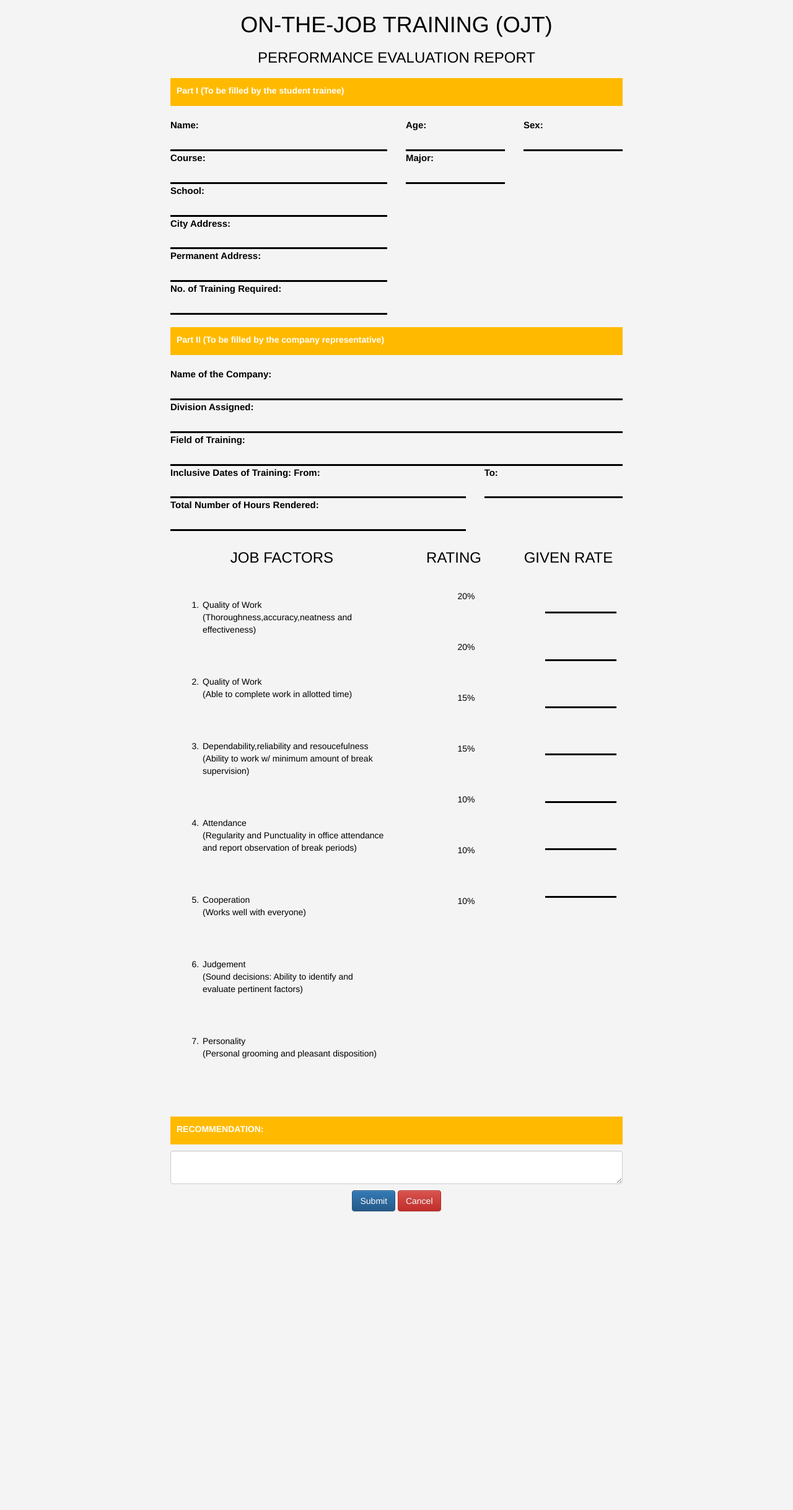
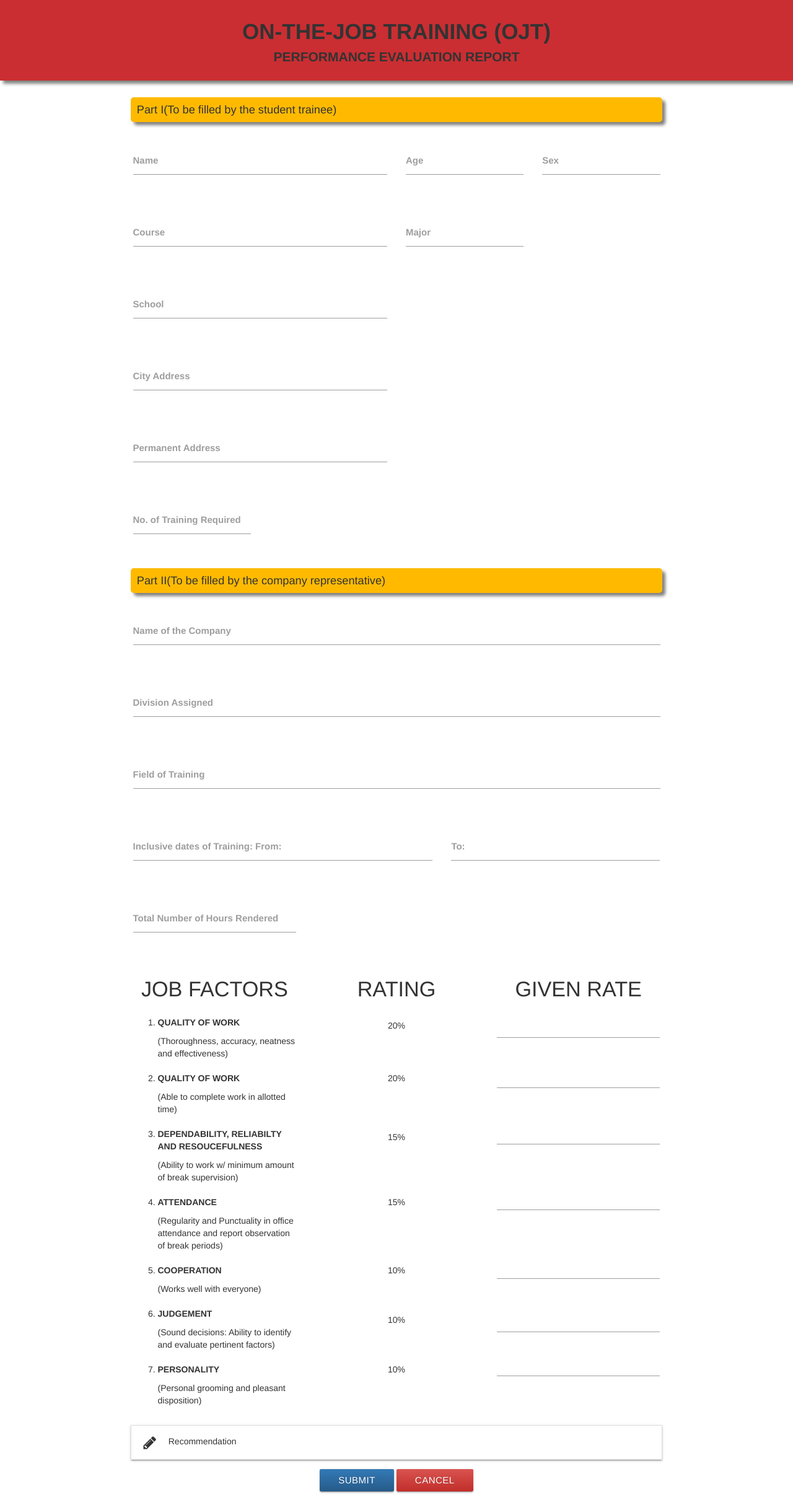
Before and after one commit to glennmichael123/thesis, a CodeIgniter app: page /database/index.php/main/finalevaluation in a window 1280 px wide. Shown: the whole page at 62% size. Before the commit the page ends 1956 px from the top, so only its background shows below. Run offline with CodeIgniter, Linux system fonts and the light colour scheme; data that the repository does not hold is empty; some libraries are stand-ins or nearby versions.

Commit message:
new finalevaluation

```diff
--- a/application/views/finalevaluation.php
+++ b/application/views/finalevaluation.php
@@ -1,9 +1,6 @@
 <!DOCTYPE html>
   <html>
-
     <head>
-    <link rel="icon" href="favicon.ico">
-    <!-- Latest compiled and minified CSS -->
       <link rel="stylesheet" href="https://maxcdn.bootstrapcdn.com/bootstrap/3.3.7/css/bootstrap.min.css" integrity="sha384-BVYiiSIFeK1dGmJRAkycuHAHRg32OmUcww7on3RYdg4Va+PmSTsz/K68vbdEjh4u" crossorigin="anonymous">
       <script src="https://ajax.googleapis.com/ajax/libs/jquery/3.2.1/jquery.min.js"></script>
       <script src="<?php echo base_url() ?>assets/js/swal.js"></script>
@@ -16,196 +13,274 @@
       <link href="https://fonts.googleapis.com/css?family=Open+Sans" rel="stylesheet">
       <link rel="stylesheet" href="https://maxcdn.bootstrapcdn.com/font-awesome/4.7.0/css/font-awesome.min.css" crossorigin="anonymous">
       <link href="https://fonts.googleapis.com/css?family=Roboto" rel="stylesheet">
+
+      <!--Import Google Icon Font-->
+      <link href="https://fonts.googleapis.com/icon?family=Material+Icons" rel="stylesheet">
+      <!--Import materialize.css-->
+      <link type="text/css" rel="stylesheet" href="css/materialize.min.css"  media="screen,projection"/>
+      <!--Let browser know website is optimized for mobile-->
+      <meta name="viewport" content="width=device-width, initial-scale=1.0"/>
+      <!-- Compiled and minified CSS -->
+      <link rel="stylesheet" href="https://cdnjs.cloudflare.com/ajax/libs/materialize/0.100.2/css/materialize.min.css">
+       <!-- Compiled and minified JavaScript -->
+       <script src="https://cdnjs.cloudflare.com/ajax/libs/materialize/0.100.2/js/materialize.min.js"></script>
+    </head>
     <style type="text/css">
-        body{
-             background-color: #F4F4F4;
+      h1.heading{
+        text-transform: uppercase;
+        font-size: 2.5em;
+        font-weight: bold;
+        text-align: center;
+      }
+      h3.heading{
+        text-align: center;
+        font-weight: bold;
+        text-transform: uppercase;
+        margin-top: -15px;
+        font-size: 1.5em;
       }
       header{
+        background-color: #ca2e32;
+        height: 150px;
+        margin-top: -20px;
+        padding: 20px;
+        box-shadow: 5px 5px 5px gray;
+      }
+      #wrapper{
+        margin-top: 10px;
+      }
+      h4.parts{
+        background-color: #ffba00;
+        font-size: 1.3em;
+        padding: 10px;
+        border-radius: 5px;
+        box-shadow: 5px 5px 5px gray;
+      }
+      .first-field{
+        margin-top: 25px;
+      }
+      h4.factors{
+        text-align: center;
+        text-transform: uppercase;
+      }
+      p.list{
+        text-transform: uppercase;
+        font-weight: bold;
+      }
+      p.lists{
         text-align: center;
       }
-        .partlist{
-            margin-top: 20px;
-            background-color: #ffba00;
-            color: #FFFFFF;
-            padding: 10px;
-        }
-        .fields{
-            margin-top: 10px;
-        }
-        .labels{
-            font-size: 15px;
-            color: #000000;
-        }
-        input{
-            font-size: 15px;
-            width: 100%;
-            border-right: none;
-            border-left: none;
-            border-top:none;
-            border-bottom: solid;
-            border-bottom-color: #000000;
-            background-color: #F4F4F4;
-
-
-        }
-        input:focus{
-            outline: none;
-}
-        }
-        .list{
-            margin-top: 38px;
-            text-align: center;
-            color: #000000;
-        }
-        ol,ul,h3,h1{
-            color: #000000;
-        }
-
-        .lists{
-            padding: 2px;
-        }
-        .lis{
-            margin-top: 32px;
-            padding: 6px;
-            text-align: center;
-            color: #000000;
-        }
-        li{
-            margin: 50px 0;
-        }
-
     </style>
-
-    <title></title>
-
-</head>
-
     <body>
-    <div class="page-wrap">
-        <div class="content">
-            <form method="post" id="formy2"  name="fin_ev">
+    <header>
+      <h1 class="heading">On-The-Job Training (OJT)</h1>
+      <h3 class="heading">Performance Evaluation Report</h3>
+    </header>
+    <div id="wrapper">
       <div class="container">
-                 <div class="col-lg-2"></div>
-                <div class="col-lg-8">
-
-                <header>
-                    <h1>ON-THE-JOB TRAINING (OJT)</h1>
-                    <h3>PERFORMANCE EVALUATION REPORT</h3>
-                </header>
-                <div class="partlist">
-                    <label>Part I (To be filled by the student trainee)</label>
-                </div>
-
         <div class="row">
-                    <div class="col-lg-6" style="margin-top: 20px;">
-                        <label class="labels">Name:</label>
-                        <input type="text" name="fname" id="fname" required><br>
-                        <label class="labels">Course:</label>
-                        <input type="text" name="fcourse" id="fcourse"><br>
-                        <label class="labels">School:</label>
-                        <input type="text" name="fschool" id="fschool"><br>
-                        <label class="labels">City Address:</label>
-                        <input type="text" name="fcity" id="fcity"><br>
-                        <label class="labels">Permanent Address:</label>
-                        <input type="text" name="fpermanent" id="fpermanent">
-                        <label class="labels">No. of Training Required:</label>
-                        <input type="text" name="frequired" id="frequired">
-                    </div>
-                    <div class="col-lg-3" style="margin-top: 20px">
-                        <div class="blocking">
-                            <label class="labels">Age:</label>
-                            <input type="text" name="fage" id="fage" onkeypress='return event.charCode >= 48 && event.charCode <= 57'><br>
-                            <label class="labels">Major:</label>
-                            <input type="text" name="fmajor" id="fmajor"><br>
+          <div class="col-lg-12">
+            <h4 class="parts">Part I(To be filled by the student trainee)</h4>
+            <form method="post" id="formy2" name="fin_ev">
+            <div class="row">
+              <div class="col-lg-6">
+                <div class="input-field first-field">
+                  <label for="#name">Name</label>
+                  <input type="text" name="fname" id="fname" required class="validate">
                 </div>
               </div>
-                    <div class="col-lg-3" style="margin-top: 20px">
-                        <label class="labels">Sex:</label>
-                        <input type="text" name="fsex" id="fsex">
+              <div class="col-lg-3">
+                <div class="input-field first-field"">
+                  <label for="#age">Age</label>
+                  <input type="text" name="fage" id="fage" onkeypress='return event.charCode >= 48 && event.charCode <= 57' class="validate">
                 </div>
               </div>
-                <div class="partlist">
-                    <label>Part II (To be filled by the company representative)</label>
+              <div class="col-lg-3">
+                <div class="input-field first-field"">
+                  <label for="#sex">Sex</label>
+                  <input type="text" name="fsex" id="fsex" class="validate">
                 </div>
-                <div class="row">
-                    <div class=col-lg-12 style="margin-top: 20px;">
-                        <label class="labels">Name of the Company:</label>
-                        <input type="text" name="fcompany" id="fcompany">
-                        <label class="labels">Division Assigned:</label>
-                        <input type="text" name="fdivision" id="fdivision">
-                        <label class="labels">Field of Training:</label>
-                        <input type="text" name="ffield" id="ffield">
               </div>
              </div>
              <div class="row">
-                    <div class="col-lg-8">
-                        <label class="labels">Inclusive Dates of Training: From:</label>
-                        <input type="text" name="fdates" id="fdates">
-                        <label class="labels" >Total Number of Hours Rendered:</label>
-                        <input type="text" name="ftotal" id="ftotal" onkeypress='return event.charCode >= 48 && event.charCode <= 57'>
+               <div class="col-lg-6">
+                <div class="input-field">
+                  <label for="#course">Course</label>
+                  <input type="text" name="fcourse" id="fcourse" class="validate">
+                </div>
+              </div>
+              <div class="col-lg-3">
+                <div class="input-field">
+                  <label for="#major">Major</label>
+                  <input type="text" name="fmajor" id="fmajor" class="validate">
+                </div>
+              </div>
+             </div>
+             <div class="row">
+               <div class="col-lg-6">
+                <div class="input-field">
+                  <label for="#school">School</label>
+                  <input type="text" name="fschool" id="fschool" class="validate">
+                </div>
+              </div>
+             </div>
+             <div class="row">
+               <div class="col-lg-6">
+                <div class="input-field">
+                  <label for="#caddress">City Address</label>
+                  <input type="text" name="fcity" id="fcity" class="validate">
+                </div>
+              </div>
+             </div>
+             <div class="row">
+               <div class="col-lg-6">
+                <div class="input-field">
+                  <label for="#paddress">Permanent Address</label>
+                  <input type="text" name="fpermanent" id="fpermanent" class="validate">
+                </div>
+              </div>
+             </div>
+             <div class="row">
+               <div class="col-lg-3">
+                <div class="input-field">
+                  <label for="#training">No. of Training Required</label>
+                  <input type="text" name="frequired" id="frequired" class="validate">
+                </div>
+              </div>
+             </div>
+             <h4 class="parts">Part II(To be filled by the company representative)</h4>
+            <div class="row">
+              <div class="col-lg-12">
+                <div class="input-field first-field">
+                  <label for="#company">Name of the Company</label>
+                  <input type="text" name="fcompany" id="fcompany" class="validate">
+                </div>
+              </div>
+             </div>
+              <div class="row">
+              <div class="col-lg-12">
+                <div class="input-field">
+                  <label for="#assign">Division Assigned</label>
+                  <input type="text" name="fdivision" id="fdivision" class="validate">
+                </div>
+              </div>
+             </div>
+              <div class="row">
+              <div class="col-lg-12">
+                <div class="input-field">
+                  <label for="#fot">Field of Training</label>
+                  <input type="text" name="ffield" id="ffield" class="validate">
+                </div>
+              </div>
+             </div>
+              <div class="row">
+              <div class="col-lg-7">
+                <div class="input-field">
+                  <label for="#company">Inclusive dates of Training: From:</label>
+                  <input type="text" name="fdates" id="fdates" class="validate">
+                </div>
+              </div>
+               <div class="col-lg-5">
+                <div class="input-field">
+                  <label for="#to">To:</label>
+                  <input type="text" name="fdatesto" id="fdatesto" class="validate">
+                </div>
+              </div>
+             </div>
+             <div class="row">
+               <div class="col-lg-4">
+                <div class="input-field">
+                  <label for="#training">Total Number of Hours Rendered</label>
+                  <input type="text" name="ftotal" id="ftotal" onkeypress='return event.charCode >= 48 && event.charCode <= 57' class="validate">
+                </div>
+              </div>
+             </div>
+             <div class="row">
+               <div class="col-lg-4">
+                 <h4 class="factors">Job Factors</h4>
+                <ol>
+                  <li><p class="list" style="margin-top: 25px;">Quality of Work</p>
+                  <p>(Thoroughness, accuracy, neatness and effectiveness)</p>
+                  </li>
+                   <li><p class="list" style="margin-top: 20px;">Quality of Work</p>
+                  <p>(Able to complete work in allotted time)</p>
+                  </li>
+                   <li><p class="list" style="margin-top: 20px;">Dependability, reliabilty and resoucefulness</p>
+                  <p>(Ability to work w/ minimum amount of break supervision)</p>
+                  </li>
+                   <li><p class="list" style="margin-top: 20px;">Attendance</p>
+                  <p>(Regularity and Punctuality in office attendance and report observation of break periods)</p>
+                  </li>
+                   <li><p class="list" style="margin-top: 20px;">Cooperation</p>
+                  <p>(Works well with everyone)</p>
+                  </li>
+                   <li><p class="list" style="margin-top: 20px;">Judgement</p>
+                  <p>(Sound decisions: Ability to identify and evaluate pertinent factors)</p>
+                  </li>
+                   <li><p class="list" style="margin-top: 20px;">Personality</p>
+                  <p>(Personal grooming and pleasant disposition)</p>
+                  </li>
+                </ol>
                </div>
                <div class="col-lg-4">
-                        <label class="labels">To:</label>
-                        <input type="text" name="fdatesto" id="fdatesto">
+                 <h4 class="factors">Rating</h4>
+                 <ul>
+                   <li><p class="lists" style="margin-top: 30px;">20%</p></li>
+                   <li><p class="lists" style="margin-top: 65px;">20%</p></li>
+                   <li><p class="lists" style="margin-top: 75px;">15%</p></li>
+                   <li><p class="lists" style="margin-top: 85px;">15%</p></li>
+                   <li><p class="lists" style="margin-top: 90px;">10%</p></li>
+                   <li><p class="lists" style="margin-top: 60px;">10%</p></li>
+                   <li><p class="lists" style="margin-top: 60px;">10%</p></li>
+                 </ul>
+               </div>
+               <div class="col-lg-4">
+                 <h4 class="factors">Given Rate</h4>
+                 <input type="text" name="fquality" id="fquality" onkeypress='return event.charCode >= 48 && event.charCode <= 57' maxlength="2">
+                 <input type="text" name="fquality2" id="fquality2" onkeypress='return event.charCode >= 48 && event.charCode <= 57' maxlength="2" style="margin-top: 15px;">
+                 <input type="text" name="fdependability" id="fdependability" onkeypress='return event.charCode >= 48 && event.charCode <= 57' maxlength="2" style="margin-top: 25px;">
+                 <input type="text" name="fattendance" id="fattendance" onkeypress='return event.charCode >= 48 && event.charCode <= 57' maxlength="2" style="margin-top: 40px;">
+                 <input type="text" name="fcooperation" id="fcooperation" onkeypress='return event.charCode >= 48 && event.charCode <= 57' style="margin-top: 45px;">
+                 <input type="text" name="fjudgement" id="fjudgement" onkeypress='return event.charCode >= 48 && event.charCode <= 57' maxlength="2" style="margin-top: 20px;">
+                 <input type="text" name="fpersonality" id="fpersonality" onkeypress='return event.charCode >= 48 && event.charCode <= 57' maxlength="2" style="margin-top: 5px;">
                </div>
              </div>
-                <div class="row" style="padding: 10px">
-                    <div class="col-lg-6">
-                        <h3 style="text-align: center;">JOB FACTORS</h3>
-                        <ol>
-                            <li class="lists">Quality of Work<p>(Thoroughness,accuracy,neatness and effectiveness)</p></li>
-                            <li class="lists">Quality of Work<p>(Able to complete work in allotted time)</p></li>
-                            <li class="lists">Dependability,reliability and resoucefulness<p>(Ability to work w/ minimum amount of break supervision)</p></li>
-                            <li class="lists">Attendance<p>(Regularity and Punctuality in office attendance and report observation of break periods)</p></li>
-                            <li class="lists">Cooperation<p>(Works well with everyone)</p></li>
-                            <li class="lists">Judgement<p>(Sound decisions: Ability to identify and evaluate pertinent factors)</p></li>
-                            <li class="lists">Personality<p>(Personal grooming and pleasant disposition)</p></li>
-                        </ol>
+             <ul class="collapsible" data-collapsible="accordion">
+              <li>
+                <div class="collapsible-header"><i class="fa fa-pencil" aria-hidden="true"></i>Recommendation</div>
+                <div class="collapsible-body" style="padding: 10px;">
+                  <textarea name="recommend" placeholder="Write your recommendation here..."></textarea>
+
                 </div>
-                    <div class="col-lg-3">
-                        <h3 style="text-align: center;">RATING</h3>
-                        <ul style="list-style: none;">
-                            <li class="lis">20%</li>
-                            <li class="lis">20%</li>
-                            <li class="lis">15%</li>
-                            <li class="lis">15%</li>
-                            <li class="lis">10%</li>
-                            <li class="lis">10%</li>
-                            <li class="lis">10%</li>
+              </li>
              </ul>
-                    </div>
-                    <div class="col-lg-3">
-                        <h3 style="text-align: center;">GIVEN RATE</h3>
-                        <ul style="list-style: none;">
-                            <li class="list"><input type="text" name="fquality" id="fquality" onkeypress='return event.charCode >= 48 && event.charCode <= 57' maxlength="2"></li>
-                            <li class="list"><input type="text" name="fquality2" id="fquality2" onkeypress='return event.charCode >= 48 && event.charCode <= 57' maxlength="2"></li>
-                            <li class="list"><input type="text" name="fdependability" id="fdependability" onkeypress='return event.charCode >= 48 && event.charCode <= 57' maxlength="2"></li>
-                            <li class="list"><input type="text" name="fattendance" id="fattendance" onkeypress='return event.charCode >= 48 && event.charCode <= 57' maxlength="2"></li>
-                            <li class="list"><input type="text" name="fcooperation" id="fcooperation" onkeypress='return event.charCode >= 48 && event.charCode <= 57'></li>
-                            <li class="list"><input type="text" name="fjudgement" id="fjudgement" onkeypress='return event.charCode >= 48 && event.charCode <= 57' maxlength="2"></li>
-                            <li class="list"><input type="text" name="fpersonality" id="fpersonality" onkeypress='return event.charCode >= 48 && event.charCode <= 57' maxlength="2"></li>
-                        </ul>
-                    </div>
-                </div>
-                <div class="partlist">
-                    <label>RECOMMENDATION:</label>
-                </div>
-
-                    <textarea class="form-control" style="margin-top: 10px;" name="recommend"></textarea>
-                    <p style="margin-top: 10px; text-align: center;"><button type="submit" class="btn btn-primary" id="btn_submit2" >Submit</button>
-                    <button class="btn btn-danger">Cancel</button></p>
+             <p style="text-align: center;">
+             <button type="submit" id="btn_submit2" class="btn btn-primary">Submit</button>
+             <button type="cancel" class="btn btn-danger">Cancel</button>
+             </p>
               <input type="hidden" name="supervisor_id" value="<?php echo $this->session->userdata('id_number'); ?>">
-             </div>
-            <div class="col-lg-2"></div>
-            </div>
             </form>
           </div>
         </div>
+      </div>
+    </div>
 
-<!--
-<script src="js/jquery-2.1.4.min.js"></script>
-<script src="js/bootstrap.min.js"></script>
-<script src="js/script.js"></script> -->
+
+
+
+
+
+
+
+
+      <!--Import jQuery before materialize.js-->
+      <script type="text/javascript" src="https://code.jquery.com/jquery-3.2.1.min.js"></script>
+      <script type="text/javascript" src="js/materialize.min.js"></script>
+      <script type="text/javascript">
+          $(document).ready(function(){
+            $('.collapsible').collapsible();
+           });
+      </script>
       <script type="text/javascript">
       $('#btn_submit2').click(function(){
         var data = $('#formy2').serialize();
@@ -227,15 +302,6 @@
                 });return false;
 
   });
-   $(function () {
-  $('[data-toggle="popover"]').popover()
-});
-</script>
-
-
     </body>
 
-</script>
-
-
   </html>
```
Lines whose indentation alone changed are shown as unchanged.
